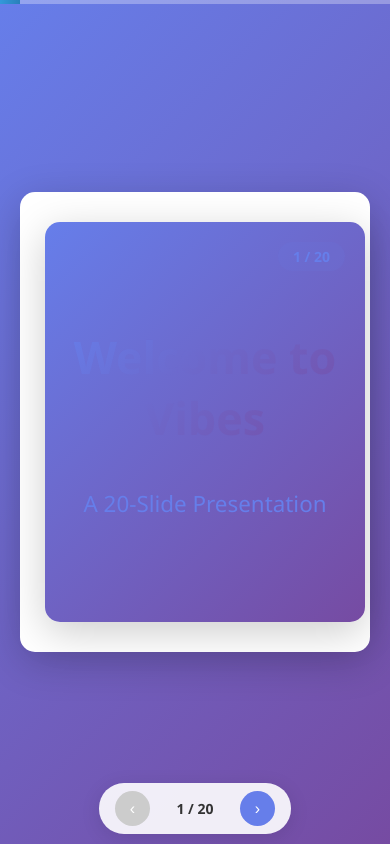
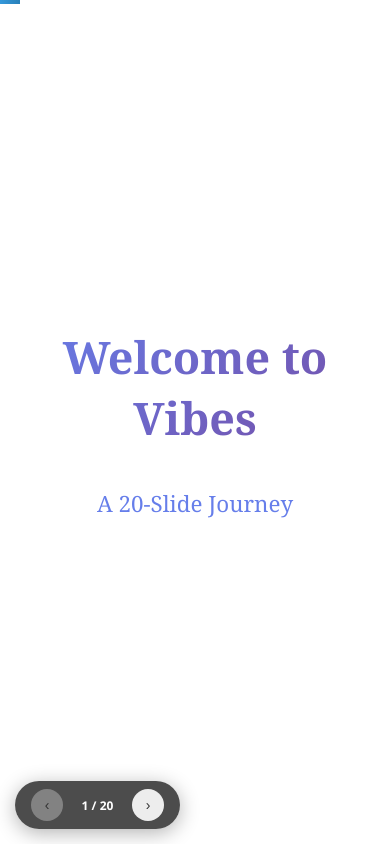
Before and after one commit to doublejosh/vibes, a website: page index.html in a window 390 px wide. Drawn offline with Linux system fonts and the light colour scheme.

Commit message:
get weird

```diff
--- a/content/slides.json
+++ b/content/slides.json
@@ -11,11 +11,12 @@
       "id": 1,
       "type": "title",
       "title": "Welcome to Vibes",
-      "subtitle": "A 20-Slide Presentation",
+      "subtitle": "A 20-Slide Journey",
       "content": "",
       "styles": {
-        "background": "linear-gradient(135deg, #667eea 0%, #764ba2 100%)",
-        "color": "#ffffff"
+        "background": "#ffffff",
+        "color": "#2c3e50",
+        "fontFamily": "'Georgia', serif"
       }
     },
     {
@@ -24,8 +25,9 @@
       "title": "Slide 2",
       "content": "Content for slide 2 goes here.",
       "styles": {
-        "background": "#f8f9fa",
-        "color": "#343a40"
+        "background": "#fafafa",
+        "color": "#34495e",
+        "fontFamily": "'Georgia', serif"
       }
     },
     {
@@ -34,106 +36,213 @@
       "title": "Slide 3",
       "content": "Content for slide 3 goes here.",
       "styles": {
-        "background": "linear-gradient(45deg, #ff6b6b, #feca57)",
-        "color": "#ffffff",
-        "textAlign": "center"
+        "background": "#f8f9fa",
+        "color": "#2c3e50",
+        "fontFamily": "'Helvetica Neue', sans-serif"
       }
     },
     {
       "id": 4,
       "type": "content",
       "title": "Slide 4",
-      "content": "Content for slide 4 goes here."
+      "content": "Content for slide 4 goes here.",
+      "styles": {
+        "background": "linear-gradient(135deg, #f5f7fa 0%, #c3cfe2 100%)",
+        "color": "#2c3e50"
+      }
     },
     {
       "id": 5,
       "type": "content",
       "title": "Slide 5",
-      "content": "Content for slide 5 goes here."
+      "content": "Content for slide 5 goes here.",
+      "styles": {
+        "background": "linear-gradient(135deg, #667eea 0%, #764ba2 100%)",
+        "color": "#ffffff"
+      }
     },
     {
       "id": 6,
       "type": "content",
       "title": "Slide 6",
-      "content": "Content for slide 6 goes here."
+      "content": "Content for slide 6 goes here.",
+      "styles": {
+        "background": "linear-gradient(45deg, #ff9a9e 0%, #fecfef 100%)",
+        "color": "#2c3e50"
+      }
     },
     {
       "id": 7,
       "type": "content",
       "title": "Slide 7",
-      "content": "Content for slide 7 goes here."
+      "content": "Content for slide 7 goes here.",
+      "styles": {
+        "background": "linear-gradient(135deg, #a8edea 0%, #fed6e3 100%)",
+        "color": "#2c3e50",
+        "textShadow": "0 1px 3px rgba(0,0,0,0.2)"
+      }
     },
     {
       "id": 8,
       "type": "content",
       "title": "Slide 8",
-      "content": "Content for slide 8 goes here."
+      "content": "Content for slide 8 goes here.",
+      "styles": {
+        "background": "linear-gradient(45deg, #ff6b6b, #feca57, #48cae4)",
+        "color": "#ffffff",
+        "textShadow": "0 2px 4px rgba(0,0,0,0.5)"
+      }
     },
     {
       "id": 9,
       "type": "content",
       "title": "Slide 9",
-      "content": "Content for slide 9 goes here."
+      "content": "Content for slide 9 goes here.",
+      "styles": {
+        "background": "linear-gradient(45deg, #f093fb 0%, #f5576c 100%)",
+        "color": "#ffffff",
+        "animation": "pulse 2s infinite"
+      },
+      "customCSS": "@keyframes pulse { 0%, 100% { transform: scale(1); } 50% { transform: scale(1.02); } }"
     },
     {
       "id": 10,
       "type": "content",
       "title": "Slide 10",
-      "content": "Content for slide 10 goes here."
+      "content": "Content for slide 10 goes here.",
+      "styles": {
+        "background": "linear-gradient(45deg, #ff0099, #493240, #ff0099, #493240)",
+        "backgroundSize": "400% 400%",
+        "color": "#ffffff",
+        "animation": "gradientShift 3s ease infinite",
+        "textShadow": "0 0 20px rgba(255,255,255,0.8)"
+      },
+      "customCSS": "@keyframes gradientShift { 0%, 100% { background-position: 0% 50%; } 50% { background-position: 100% 50%; } }"
     },
     {
       "id": 11,
       "type": "content",
       "title": "Slide 11",
-      "content": "Content for slide 11 goes here."
+      "content": "Content for slide 11 goes here.",
+      "styles": {
+        "background": "radial-gradient(circle, #ff006e, #8338ec, #3a86ff)",
+        "color": "#ffffff",
+        "animation": "rotate 10s linear infinite",
+        "textShadow": "0 0 30px rgba(255,255,255,0.8), 0 0 60px rgba(255,0,110,0.6)"
+      },
+      "customCSS": "@keyframes rotate { from { transform: rotate(0deg); } to { transform: rotate(360deg); } }"
     },
     {
       "id": 12,
       "type": "content",
       "title": "Slide 12",
-      "content": "Content for slide 12 goes here."
+      "content": "Content for slide 12 goes here.",
+      "styles": {
+        "background": "conic-gradient(from 180deg, #ff006e, #8338ec, #3a86ff, #06ffa5, #ffbe0b, #ff006e)",
+        "color": "#ffffff",
+        "animation": "spin 8s linear infinite, colorCycle 4s ease-in-out infinite",
+        "textShadow": "0 0 40px rgba(255,255,255,1)"
+      },
+      "customCSS": "@keyframes spin { from { transform: rotate(0deg); } to { transform: rotate(360deg); } } @keyframes colorCycle { 0%, 100% { filter: hue-rotate(0deg); } 50% { filter: hue-rotate(180deg); } }"
     },
     {
       "id": 13,
       "type": "content",
       "title": "Slide 13",
-      "content": "Content for slide 13 goes here."
+      "content": "Content for slide 13 goes here.",
+      "styles": {
+        "background": "repeating-linear-gradient(45deg, #ff006e 0px, #8338ec 10px, #3a86ff 20px, #06ffa5 30px, #ffbe0b 40px)",
+        "color": "#ffffff",
+        "animation": "stripeMove 2s linear infinite, textBounce 1s ease-in-out infinite alternate",
+        "textShadow": "0 0 50px rgba(255,255,255,1), 0 0 100px rgba(255,0,110,0.8)"
+      },
+      "customCSS": "@keyframes stripeMove { from { background-position: 0 0; } to { background-position: 50px 0; } } @keyframes textBounce { from { transform: translateY(0); } to { transform: translateY(-20px); } }"
     },
     {
       "id": 14,
       "type": "content",
       "title": "Slide 14",
-      "content": "Content for slide 14 goes here."
+      "content": "Content for slide 14 goes here.",
+      "styles": {
+        "background": "radial-gradient(circle at 20% 20%, #ff006e 0%, transparent 50%), radial-gradient(circle at 80% 80%, #8338ec 0%, transparent 50%), radial-gradient(circle at 40% 40%, #3a86ff 0%, transparent 50%), linear-gradient(45deg, #06ffa5, #ffbe0b)",
+        "color": "#ffffff",
+        "animation": "psychedelic 6s ease-in-out infinite, textGlow 2s ease-in-out infinite alternate",
+        "textShadow": "0 0 20px #ff006e, 0 0 40px #8338ec, 0 0 60px #3a86ff"
+      },
+      "customCSS": "@keyframes psychedelic { 0%, 100% { filter: hue-rotate(0deg) saturate(1) brightness(1); } 25% { filter: hue-rotate(90deg) saturate(2) brightness(1.2); } 50% { filter: hue-rotate(180deg) saturate(3) brightness(0.8); } 75% { filter: hue-rotate(270deg) saturate(2) brightness(1.5); } } @keyframes textGlow { from { text-shadow: 0 0 20px #ff006e, 0 0 40px #8338ec, 0 0 60px #3a86ff; } to { text-shadow: 0 0 40px #ff006e, 0 0 80px #8338ec, 0 0 120px #3a86ff; } }"
     },
     {
       "id": 15,
       "type": "content",
       "title": "Slide 15",
-      "content": "Content for slide 15 goes here."
+      "content": "Content for slide 15 goes here.",
+      "styles": {
+        "background": "conic-gradient(from 0deg at 50% 50%, #ff006e, #8338ec, #3a86ff, #06ffa5, #ffbe0b, #ff006e), radial-gradient(circle, rgba(255,255,255,0.3) 1px, transparent 1px)",
+        "backgroundSize": "100% 100%, 20px 20px",
+        "color": "#ffffff",
+        "animation": "megaSpin 4s linear infinite, megaPulse 2s ease-in-out infinite, megaShake 0.5s ease-in-out infinite",
+        "textShadow": "0 0 30px #ff006e, 0 0 60px #8338ec, 0 0 90px #3a86ff, 0 0 120px #06ffa5"
+      },
+      "customCSS": "@keyframes megaSpin { from { transform: rotate(0deg) scale(1); } to { transform: rotate(360deg) scale(1); } } @keyframes megaPulse { 0%, 100% { filter: brightness(1) contrast(1); } 50% { filter: brightness(2) contrast(2); } } @keyframes megaShake { 0%, 100% { transform: translateX(0) rotate(0deg); } 25% { transform: translateX(-5px) rotate(-2deg); } 75% { transform: translateX(5px) rotate(2deg); } }"
     },
     {
       "id": 16,
       "type": "content",
       "title": "Slide 16",
-      "content": "Content for slide 16 goes here."
+      "content": "Content for slide 16 goes here.",
+      "styles": {
+        "background": "repeating-conic-gradient(from 0deg, #ff006e 0deg 30deg, #8338ec 30deg 60deg, #3a86ff 60deg 90deg, #06ffa5 90deg 120deg, #ffbe0b 120deg 150deg, #fb8500 150deg 180deg)",
+        "color": "#ffffff",
+        "animation": "ultraSpin 2s linear infinite, ultraGlow 1s ease-in-out infinite alternate, ultraBounce 3s ease-in-out infinite",
+        "textShadow": "0 0 20px #ff006e, 0 0 40px #8338ec, 0 0 60px #3a86ff, 0 0 80px #06ffa5, 0 0 100px #ffbe0b",
+        "filter": "brightness(1.5) contrast(2) saturate(3)"
+      },
+      "customCSS": "@keyframes ultraSpin { from { transform: rotate(0deg) scale(1); } to { transform: rotate(-360deg) scale(1.1); } } @keyframes ultraGlow { from { filter: brightness(1.5) contrast(2) saturate(3) hue-rotate(0deg); } to { filter: brightness(3) contrast(4) saturate(5) hue-rotate(180deg); } } @keyframes ultraBounce { 0%, 100% { transform: scale(1) rotate(0deg); } 33% { transform: scale(1.2) rotate(120deg); } 66% { transform: scale(0.8) rotate(240deg); } }"
     },
     {
       "id": 17,
       "type": "content",
       "title": "Slide 17",
-      "content": "Content for slide 17 goes here."
+      "content": "Content for slide 17 goes here.",
+      "styles": {
+        "background": "linear-gradient(45deg, #ff006e, #8338ec, #3a86ff, #06ffa5)",
+        "backgroundSize": "400% 400%",
+        "color": "#ffffff",
+        "animation": "moderateShift 4s ease-in-out infinite",
+        "textShadow": "0 2px 10px rgba(0,0,0,0.8), 0 0 30px rgba(255,255,255,0.3)",
+        "fontSize": "1.1em"
+      },
+      "customCSS": "@keyframes moderateShift { 0%, 100% { background-position: 0% 50%; } 50% { background-position: 100% 50%; } }"
     },
     {
       "id": 18,
       "type": "content",
       "title": "Slide 18",
-      "content": "Content for slide 18 goes here."
+      "content": "Content for slide 18 goes here.",
+      "styles": {
+        "background": "radial-gradient(circle at 50% 50%, #ff006e 0%, #8338ec 25%, #3a86ff 50%, #06ffa5 75%, #ffbe0b 100%)",
+        "color": "#ffffff",
+        "animation": "gentleGlow 3s ease-in-out infinite alternate",
+        "textShadow": "0 3px 15px rgba(0,0,0,0.9), 0 0 40px rgba(255,255,255,0.4)",
+        "fontSize": "1.1em",
+        "fontWeight": "600"
+      },
+      "customCSS": "@keyframes gentleGlow { from { filter: brightness(1.2) contrast(1.1); } to { filter: brightness(1.8) contrast(1.4); } }"
     },
     {
       "id": 19,
       "type": "content",
       "title": "Slide 19",
-      "content": "Content for slide 19 goes here."
+      "content": "Content for slide 19 goes here.",
+      "styles": {
+        "background": "conic-gradient(from 45deg, #ff006e, #8338ec, #3a86ff, #06ffa5, #ffbe0b, #ff006e)",
+        "color": "#ffffff",
+        "animation": "slowSpin 8s linear infinite",
+        "textShadow": "0 4px 20px rgba(0,0,0,1), 0 0 50px rgba(255,255,255,0.5)",
+        "fontSize": "1.2em",
+        "fontWeight": "bold"
+      },
+      "customCSS": "@keyframes slowSpin { from { transform: rotate(0deg); } to { transform: rotate(360deg); } }"
     },
     {
       "id": 20,
@@ -142,10 +251,15 @@
       "subtitle": "Questions?",
       "content": "",
       "styles": {
-        "background": "linear-gradient(135deg, #2c3e50 0%, #34495e 100%)",
-        "color": "#ecf0f1",
+        "background": "radial-gradient(circle at 50% 50%, #ff006e 0%, #8338ec 30%, #3a86ff 60%, #06ffa5 80%, #ffbe0b 100%)",
+        "color": "#ffffff",
+        "animation": "finalGlow 5s ease-in-out infinite alternate",
+        "textShadow": "0 5px 25px rgba(0,0,0,1), 0 0 60px rgba(255,255,255,0.6)",
+        "fontSize": "1.3em",
+        "fontWeight": "bold",
         "textAlign": "center"
-      }
+      },
+      "customCSS": "@keyframes finalGlow { from { filter: brightness(1.3) contrast(1.2) saturate(1.5); } to { filter: brightness(2) contrast(1.8) saturate(2.5); } }"
     }
   ]
 }
--- a/index.html
+++ b/index.html
@@ -9,19 +9,19 @@
 </head>
 <body>
     <div id="presentation-container">
-        <!-- Navigation -->
+        <!-- Main slide container - full screen -->
+        <main id="slide-container">
+            <div id="current-slide" class="slide">
+                <!-- Slides will be dynamically loaded here -->
+            </div>
+        </main>
+
+        <!-- Navigation - bottom left corner -->
         <nav id="presentation-nav">
             <button id="prev-slide" aria-label="Previous slide">‹</button>
             <span id="slide-counter">1 / 20</span>
             <button id="next-slide" aria-label="Next slide">›</button>
         </nav>
-
-        <!-- Main slide container -->
-        <main id="slide-container">
-            <div id="current-slide" class="slide">
-                <!-- Slides will be dynamically loaded here -->
-            </div>
-        </main>
 
         <!-- Progress bar -->
         <div id="progress-bar">
--- a/scripts/presentation.js
+++ b/scripts/presentation.js
@@ -48,11 +48,13 @@ const PresentationApp = {
         document.addEventListener('keydown', (e) => {
             switch(e.key) {
                 case 'ArrowRight':
+                case 'ArrowDown':
                 case ' ':
                     e.preventDefault();
                     this.nextSlide();
                     break;
                 case 'ArrowLeft':
+                case 'ArrowUp':
                     e.preventDefault();
                     this.prevSlide();
                     break;
@@ -63,6 +65,18 @@ const PresentationApp = {
                 case 'End':
                     e.preventDefault();
                     this.goToSlide(this.totalSlides);
+                    break;
+                case 'Escape':
+                    // Exit fullscreen if in fullscreen mode
+                    if (document.fullscreenElement) {
+                        document.exitFullscreen();
+                    }
+                    break;
+                case 'f':
+                case 'F':
+                    // Toggle fullscreen
+                    e.preventDefault();
+                    this.toggleFullscreen();
                     break;
             }
         });
@@ -136,7 +150,6 @@ const PresentationApp = {
         this.applySlideStyles(slide);
 
         let html = `<div class="${slideClass}" id="slide-${slide.id}">`;
-        html += `<div class="slide-number">${slide.id} / ${this.totalSlides}</div>`;
 
         if (slide.title) {
             const titleTag = slide.type === 'title' ? 'h1' : 'h2';
@@ -155,8 +168,31 @@ const PresentationApp = {
 
         container.innerHTML = html;
 
+        // Add floating animation info if custom animations exist
+        this.updateAnimationInfo(slide);
+
         // Apply transition effects
         this.applySlideTransition(slide);
+    },
+
+    updateAnimationInfo(slide) {
+        // Remove existing animation info
+        const existingInfo = document.getElementById('floating-animation-info');
+        if (existingInfo) {
+            existingInfo.remove();
+        }
+
+        // Add new animation info if slide has custom animations
+        if (slide.customCSS) {
+            const animationNames = this.extractAnimationNames(slide.customCSS);
+            if (animationNames.length > 0) {
+                const animationDiv = document.createElement('div');
+                animationDiv.id = 'floating-animation-info';
+                animationDiv.className = 'floating-animation-info';
+                animationDiv.textContent = animationNames.join(', ');
+                document.body.appendChild(animationDiv);
+            }
+        }
     },
 
     updateNavigation() {
@@ -267,6 +303,31 @@ const PresentationApp = {
         });
     },
 
+    toggleFullscreen() {
+        if (!document.fullscreenElement) {
+            document.documentElement.requestFullscreen().catch(err => {
+                console.log(`Error attempting to enable fullscreen: ${err.message}`);
+            });
+        } else {
+            document.exitFullscreen();
+        }
+    },
+
+    extractAnimationNames(customCSS) {
+        if (!customCSS) return [];
+
+        // Extract @keyframes names using regex
+        const keyframesRegex = /@keyframes\s+([a-zA-Z][a-zA-Z0-9_-]*)/g;
+        const animationNames = [];
+        let match;
+
+        while ((match = keyframesRegex.exec(customCSS)) !== null) {
+            animationNames.push(match[1]);
+        }
+
+        return animationNames;
+    },
+
     showError(message) {
         const container = document.getElementById('current-slide');
         container.innerHTML = `
--- a/styles/main.css
+++ b/styles/main.css
@@ -21,30 +21,30 @@ body {
     position: relative;
 }
 
-/* Navigation */
+/* Navigation - bottom left corner */
 #presentation-nav {
     position: fixed;
     bottom: 20px;
-    left: 50%;
-    transform: translateX(-50%);
+    left: 20px;
     display: flex;
     align-items: center;
-    gap: 20px;
-    background: rgba(255, 255, 255, 0.9);
+    gap: 15px;
+    background: rgba(0, 0, 0, 0.7);
     padding: 10px 20px;
     border-radius: 25px;
-    box-shadow: 0 4px 20px rgba(0, 0, 0, 0.1);
+    box-shadow: 0 4px 20px rgba(0, 0, 0, 0.3);
     z-index: 1000;
+    backdrop-filter: blur(10px);
 }
 
 #presentation-nav button {
-    background: #667eea;
-    color: white;
+    background: rgba(255, 255, 255, 0.9);
+    color: #333;
     border: none;
-    width: 40px;
-    height: 40px;
+    width: 35px;
+    height: 35px;
     border-radius: 50%;
-    font-size: 18px;
+    font-size: 16px;
     cursor: pointer;
     transition: all 0.3s ease;
     display: flex;
@@ -53,21 +53,22 @@ body {
 }
 
 #presentation-nav button:hover {
-    background: var(--secondary-color, #5a6fd8);
+    background: rgba(255, 255, 255, 1);
     transform: scale(1.1);
 }
 
 #presentation-nav button:disabled {
-    background: #ccc;
+    background: rgba(255, 255, 255, 0.3);
     cursor: not-allowed;
     transform: none;
 }
 
 #slide-counter {
     font-weight: 600;
-    color: #333;
-    min-width: 60px;
+    color: white;
+    min-width: 50px;
     text-align: center;
+    font-size: 14px;
 }
 
 /* Progress bar */
@@ -108,18 +109,32 @@ body {
 /* Responsive design */
 @media (max-width: 768px) {
     #presentation-nav {
-        bottom: 10px;
+        bottom: 15px;
+        left: 15px;
         padding: 8px 16px;
-        gap: 15px;
+        gap: 12px;
     }
 
     #presentation-nav button {
-        width: 35px;
-        height: 35px;
-        font-size: 16px;
+        width: 32px;
+        height: 32px;
+        font-size: 14px;
     }
 
     #slide-counter {
-        font-size: 14px;
+        font-size: 12px;
+        min-width: 45px;
     }
 }
+
+/* Slide container fills entire screen */
+#slide-container {
+    flex: 1;
+    width: 100%;
+    height: 100%;
+    display: flex;
+    align-items: center;
+    justify-content: center;
+    padding: 0;
+    position: relative;
+}
--- a/styles/slides.css
+++ b/styles/slides.css
@@ -2,25 +2,32 @@
 #slide-container {
     flex: 1;
     display: flex;
-    align-items: center;
-    justify-content: center;
-    padding: 40px;
+    align-items: stretch;
+    justify-content: stretch;
+    padding: 0;
+    width: 100vw;
+    height: 100vh;
+    position: absolute;
+    top: 0;
+    left: 0;
 }
 
 .slide {
     background: white;
-    border-radius: 15px;
-    box-shadow: 0 10px 40px rgba(0, 0, 0, 0.2);
-    padding: 60px;
-    max-width: 900px;
-    width: 100%;
-    min-height: 500px;
+    border-radius: 0;
+    box-shadow: none;
+    padding: 0;
+    margin: 0;
+    width: 100vw;
+    height: 100vh;
     display: flex;
     flex-direction: column;
     justify-content: center;
+    align-items: center;
     text-align: center;
     position: relative;
     animation: slideIn 0.5s ease-out;
+    overflow: hidden;
 }
 
 @keyframes slideIn {
@@ -118,37 +125,47 @@
     color: #444;
 }
 
-/* Slide number indicator */
-.slide-number {
-    position: absolute;
-    top: 20px;
+/* Slide number indicator - REMOVED */
+
+/* Floating animation info indicator */
+.floating-animation-info {
+    position: fixed;
+    bottom: 20px;
     right: 20px;
-    background: rgba(102, 126, 234, 0.1);
-    color: #667eea;
-    padding: 5px 15px;
+    background: rgba(0, 0, 0, 0.8);
+    color: #00ff00;
+    padding: 8px 16px;
     border-radius: 20px;
-    font-size: 14px;
-    font-weight: 600;
+    font-size: 12px;
+    font-weight: 500;
+    font-family: 'Courier New', monospace;
+    backdrop-filter: blur(10px);
+    border: 1px solid rgba(0, 255, 0, 0.4);
+    max-width: 250px;
+    word-wrap: break-word;
+    z-index: 999;
+    box-shadow: 0 4px 20px rgba(0, 0, 0, 0.3);
 }
 
 /* Responsive design for slides */
 @media (max-width: 768px) {
     .slide {
-        padding: 30px 20px;
-        min-height: 400px;
-        margin: 20px;
+        padding: 0;
     }
 
     .slide h1 {
         font-size: 2.2em;
+        padding: 0 20px;
     }
 
     .slide h2 {
         font-size: 1.8em;
+        padding: 0 20px;
     }
 
     .slide p {
         font-size: 1.1em;
+        padding: 0 20px;
     }
 
     .slide.title-slide h1 {
@@ -158,24 +175,37 @@
     .slide.title-slide .subtitle {
         font-size: 1.4em;
     }
+
+    .floating-animation-info {
+        bottom: 80px;
+        right: 15px;
+        padding: 6px 12px;
+        font-size: 10px;
+        max-width: 180px;
+    }
 }
 
 @media (max-width: 480px) {
-    #slide-container {
-        padding: 20px 10px;
-    }
-
     .slide {
-        padding: 20px 15px;
-        margin: 10px;
+        padding: 0;
     }
 
     .slide h1 {
         font-size: 1.8em;
+        padding: 0 15px;
     }
 
     .slide h2 {
         font-size: 1.5em;
+        padding: 0 15px;
+    }
+
+    .floating-animation-info {
+        bottom: 75px;
+        right: 10px;
+        padding: 4px 8px;
+        font-size: 9px;
+        max-width: 150px;
     }
 }
 
```
Also changed, not shown: POINTS.md (added, +24 -0 lines), PROMPTS.md (+10 -0 lines), README.md.
